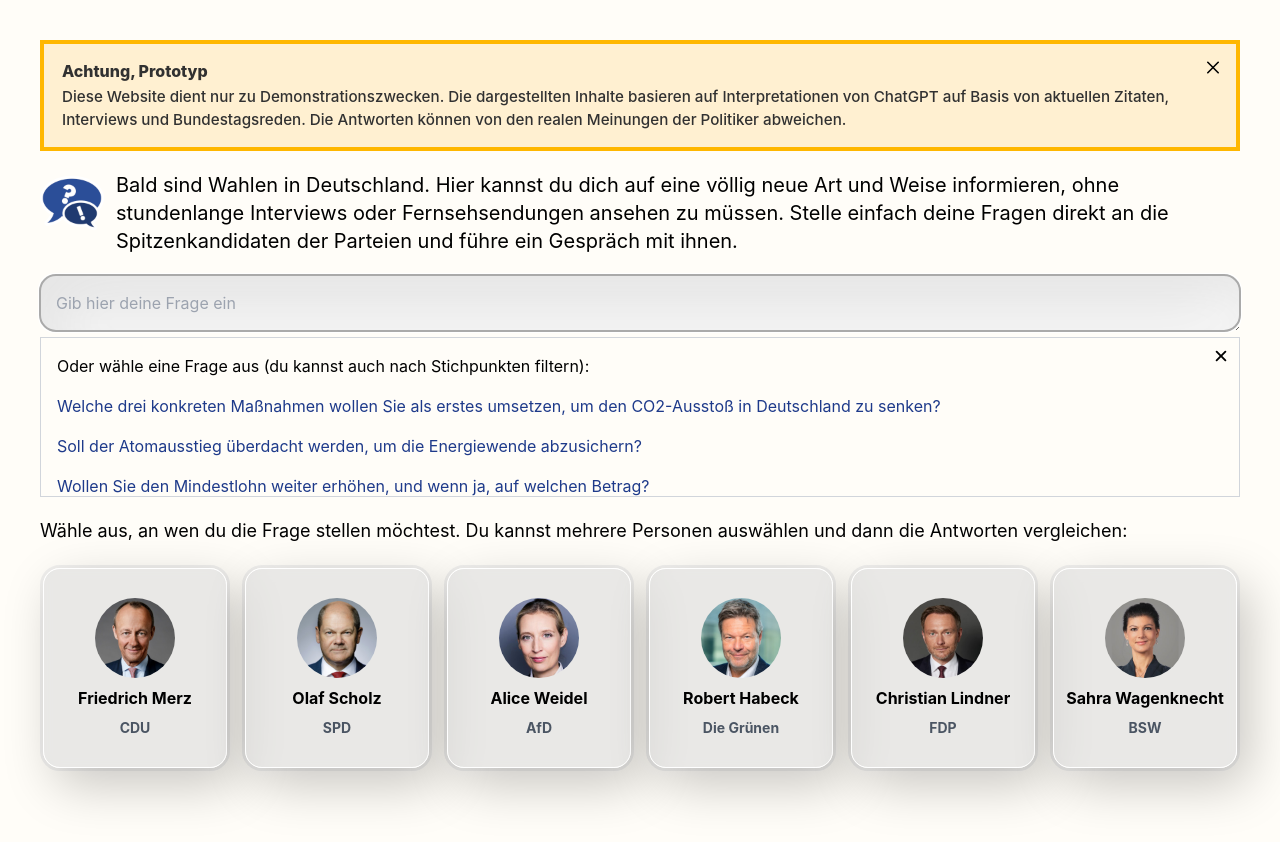
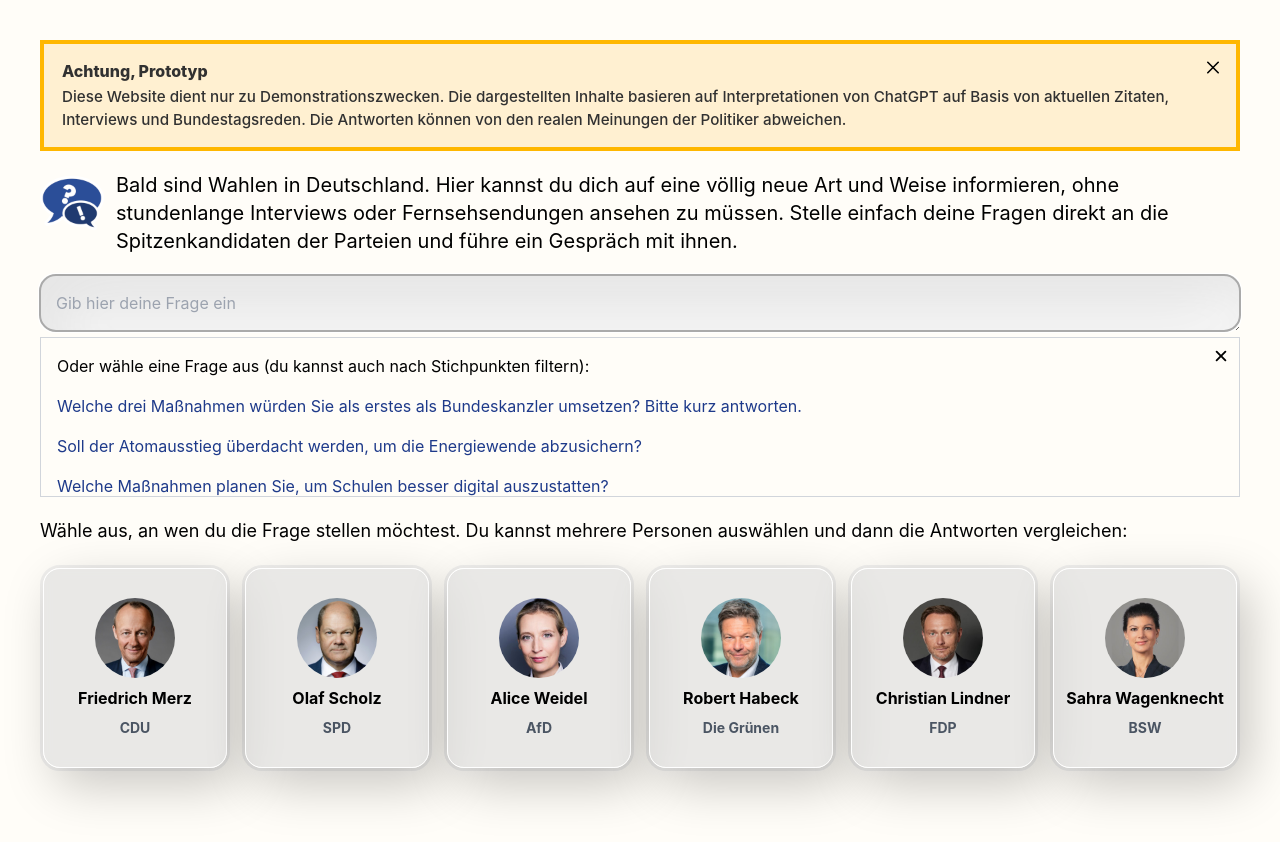
Before and after one commit to potpiejimmy/ask-a-person, a React (Create React App) app: page / in a window 1280 px wide. Shown: the top 842 px of the page. Built offline with nearby package versions, Linux system fonts and the light colour scheme.

Commit message:
changed suggestions

```diff
--- a/src/App.tsx
+++ b/src/App.tsx
@@ -116,15 +116,16 @@
     };
 
     availableSuggestions = [
-      "Welche drei konkreten Maßnahmen wollen Sie als erstes umsetzen, um den CO2-Ausstoß in Deutschland zu senken?",
+      "Welche drei Maßnahmen würden Sie als erstes als Bundeskanzler umsetzen? Bitte kurz antworten.",
       "Soll der Atomausstieg überdacht werden, um die Energiewende abzusichern?",
-      "Wollen Sie den Mindestlohn weiter erhöhen, und wenn ja, auf welchen Betrag?",
       "Welche Maßnahmen planen Sie, um Schulen besser digital auszustatten?",
       "Wie wollen Sie die deutsche Wirtschaft krisenfest machen?",
       "Unterstützen Sie eine Mietpreisbremse, und wie effektiv ist diese Ihrer Meinung nach?",
       "Wie stehen Sie zu einer gerechteren Verteilung von Geflüchteten innerhalb der EU?",
       "Wie garantieren Sie flächendeckendes Glasfaser-Internet bis 2030?",
       "Wie wollen Sie das Verhältnis Deutschlands zu den USA und China in Einklang bringen?",
+      "Wollen Sie den Mindestlohn weiter erhöhen, und wenn ja, auf welchen Betrag?",
+      "Welche drei konkreten Maßnahmen wollen Sie als erstes umsetzen, um den CO2-Ausstoß in Deutschland zu senken?",
       "Wie stehen Sie zur Einführung einer höheren CO2-Bepreisung, und wie soll diese sozial abgefedert werden?",
       "Welche Rolle sehen Sie für die deutsche Industrie im Klimaschutz, und wie wollen Sie diese unterstützen?",
       "Planen Sie Verbote wie das Aus für Verbrennungsmotoren oder eher Anreize für klimafreundliche Technologien?",
```
